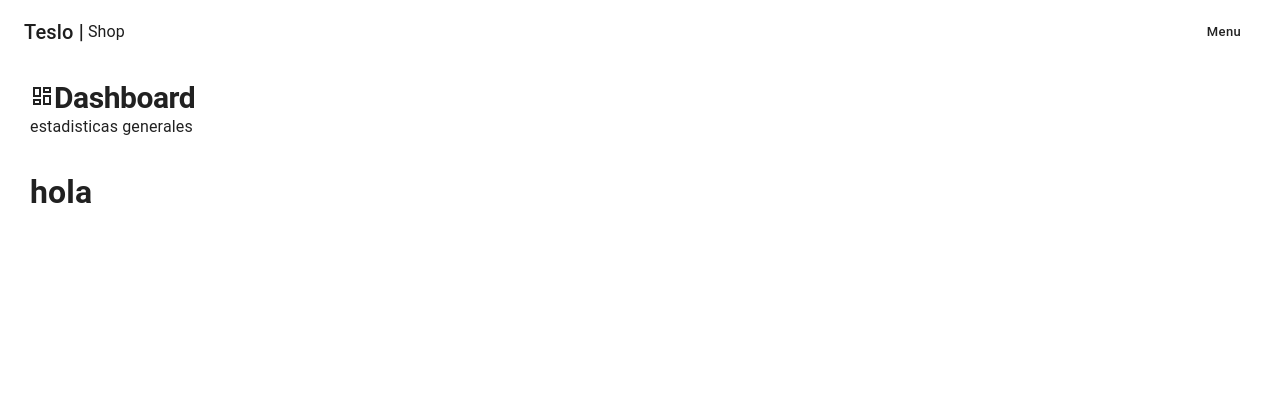
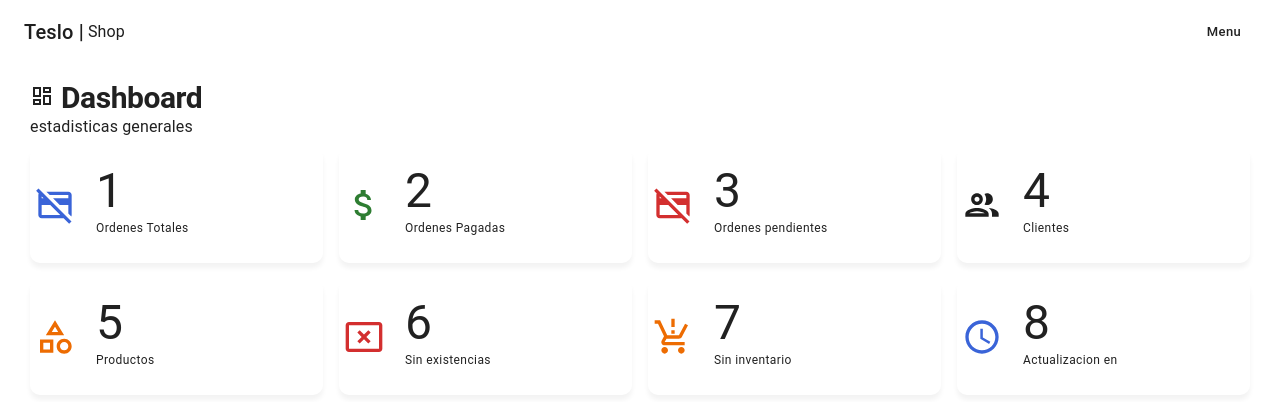
Before and after one commit to GerardoDev25/teslo-shop__Nextjs_curso, a Next.js app: page /admin in a window 1280 px wide. Shown: the top 402 px of the page. Built offline with nearby package versions, Linux system fonts and the light colour scheme; no server answers.

Commit message:
6. Página principal del Dashboard Administrativo

```diff
--- /dev/null
+++ b/components/admin/SummaryTile.tsx
@@ -0,0 +1,40 @@
+import { Grid, Card, CardContent, Typography } from '@mui/material';
+import React, { FC } from 'react';
+
+interface Props {
+  title: string | number;
+  subTitle: string;
+  icon: JSX.Element;
+  // children: ReactNode;
+}
+
+export const SummaryTile: FC<Props> = (props) => {
+  const { icon, subTitle, title } = props;
+
+  return (
+      <Grid item xs={12} sm={4} md={3}>
+        <Card sx={{ display: 'flex' }}>
+          <CardContent
+            sx={{
+              width: 50,
+              display: 'flex',
+              justifyContent: 'center',
+              alignItems: 'center',
+            }}
+          >
+            {icon}
+          </CardContent>
+          <CardContent
+            sx={{
+              flex: '1 0 auto',
+              display: 'flex',
+              flexDirection: 'column',
+            }}
+          >
+            <Typography variant='h3'>{title}</Typography>
+            <Typography variant='caption'>{subTitle}</Typography>
+          </CardContent>
+        </Card>
+    </Grid>
+  );
+};
--- a/components/layout/admin/index.ts
+++ b/components/admin/index.ts
@@ -1 +1,2 @@
 export * from './AdminNavbar';
+export * from './SummaryTile';
--- a/components/layout/AdminLayout.tsx
+++ b/components/layout/AdminLayout.tsx
@@ -2,7 +2,7 @@ import { Box, Typography } from '@mui/material';
 import { FC, ReactNode } from 'react';
 
 import { SideMenu } from '../ui';
-import { AdminNavbar } from './admin';
+import { AdminNavbar } from '../admin';
 
 interface Props {
   title: string;
@@ -27,8 +27,7 @@ export const AdminLayout: FC<Props> = (props) => {
       >
         <Box display={'flex'} flexDirection='column'>
           <Typography variant='h1' component={'h1'}>
-            {icon}
-            {title}
+            {icon} {title}
           </Typography>
           <Typography sx={{ mb: 1 }}>{suTitle}</Typography>
         </Box>
--- a/components/ui/SideMenu.tsx
+++ b/components/ui/SideMenu.tsx
@@ -19,6 +19,7 @@ import {
   AdminPanelSettings,
   CategoryOutlined,
   ConfirmationNumberOutlined,
+  DashboardOutlined,
   EscalatorWarningOutlined,
   FemaleOutlined,
   LoginOutlined,
@@ -149,12 +150,20 @@ export const SideMenu = () => {
               <Divider />
               <ListSubheader>Admin Panel</ListSubheader>
 
+              <ListItemButton onClick={() => navigateTo('/admin/')}>
+                <ListItemIcon>
+                  <DashboardOutlined />
+                </ListItemIcon>
+                <ListItemText primary={'Dashboard'} />
+              </ListItemButton>
+
               <ListItemButton>
                 <ListItemIcon>
                   <CategoryOutlined />
                 </ListItemIcon>
                 <ListItemText primary={'Productos'} />
               </ListItemButton>
+
               <ListItemButton>
                 <ListItemIcon>
                   <ConfirmationNumberOutlined />
--- a/pages/admin/index.tsx
+++ b/pages/admin/index.tsx
@@ -1,6 +1,17 @@
 import { NextPage } from 'next';
 import { AdminLayout } from '@/components/layout';
-import { DashboardOutlined } from '@mui/icons-material';
+import {
+  AccessTimeOutlined,
+  AttachMoneyOutlined,
+  CancelPresentationOutlined,
+  CategoryOutlined,
+  CreditCardOffOutlined,
+  DashboardOutlined,
+  GroupOutlined,
+  ProductionQuantityLimitsOutlined,
+} from '@mui/icons-material';
+import { SummaryTile } from '@/components/admin';
+import { Grid } from '@mui/material';
 
 const DashboarPage: NextPage = () => {
   return (
@@ -9,8 +20,65 @@ const DashboarPage: NextPage = () => {
       suTitle='estadisticas generales'
       icon={<DashboardOutlined />}
     >
-      <h1>hola</h1>
+      <Grid container spacing={2}>
+        <SummaryTile
+          title={1}
+          subTitle='Ordenes Totales'
+          icon={
+            <CreditCardOffOutlined color='secondary' sx={{ fontSize: 40 }} />
+          }
+        />
+
+        <SummaryTile
+          title={2}
+          subTitle='Ordenes Pagadas'
+          icon={<AttachMoneyOutlined color='success' sx={{ fontSize: 40 }} />}
+        />
+
+        <SummaryTile
+          title={3}
+          subTitle='Ordenes pendientes'
+          icon={<CreditCardOffOutlined color='error' sx={{ fontSize: 40 }} />}
+        />
+
+        <SummaryTile
+          title={4}
+          subTitle='Clientes'
+          icon={<GroupOutlined color='primary' sx={{ fontSize: 40 }} />}
+        />
+
+        <SummaryTile
+          title={5}
+          subTitle='Productos'
+          icon={<CategoryOutlined color='warning' sx={{ fontSize: 40 }} />}
+        />
+
+        <SummaryTile
+          title={6}
+          subTitle='Sin existencias'
+          icon={
+            <CancelPresentationOutlined color='error' sx={{ fontSize: 40 }} />
+          }
+        />
+
+        <SummaryTile
+          title={7}
+          subTitle='Sin inventario'
+          icon={
+            <ProductionQuantityLimitsOutlined
+              color='warning'
+              sx={{ fontSize: 40 }}
+            />
+          }
+        />
+
+        <SummaryTile
+          title={8}
+          subTitle='Actualizacion en'
+          icon={<AccessTimeOutlined color='secondary' sx={{ fontSize: 40 }} />}
+        />
+      </Grid>
     </AdminLayout>
   );
 };
-export default DashboarPage
+export default DashboarPage;
```
Also changed, not shown: components/admin/AdminNavbar.tsx (renamed from components/layout/admin/AdminNavbar.tsx).
